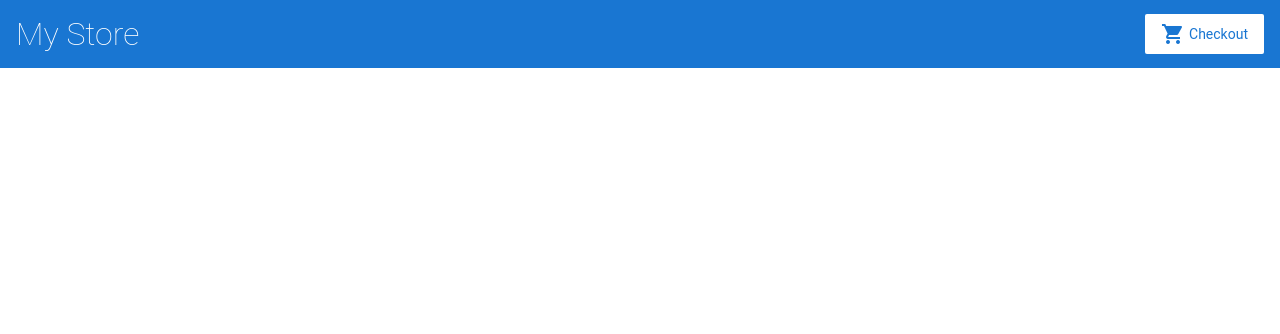
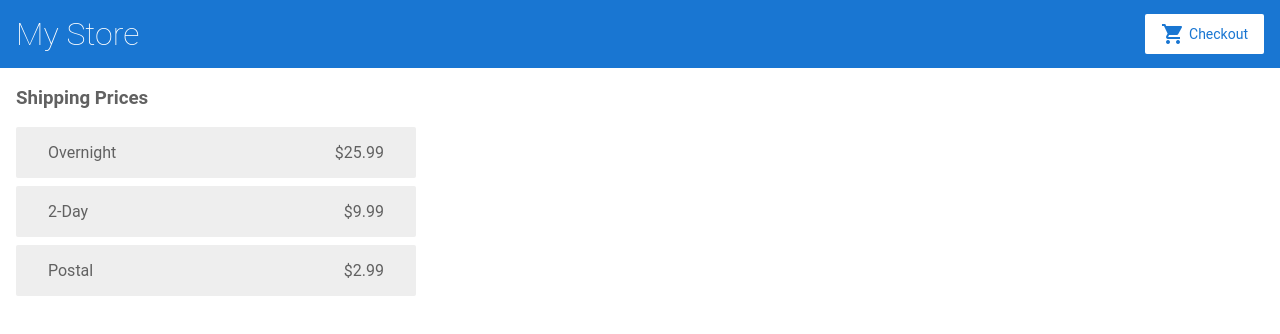
Before and after one commit to michalppp/angular-stackblitz-phones, an Angular app: page /shipping in a window 1280 px wide. Before the commit this address led to /. Shown: the top 334 px of the page. Built offline with nearby package versions, Linux system fonts and the light colour scheme.

Commit message:
1 file modified, 4 added

```diff
--- a/src/app/app.module.ts
+++ b/src/app/app.module.ts
@@ -11,6 +11,7 @@ import { ProductAlertsComponent } from './product-alerts/product-alerts.componen
 import { ProductPaginateComponent } from './product-paginate/product-paginate.component';
 import { ProductDetailsComponent } from './product-details/product-details.component';
 import { CartComponent } from './cart/cart.component';
+import { ShippingComponent } from './shipping/shipping.component';
 
 
 @NgModule({
@@ -22,6 +23,7 @@ import { CartComponent } from './cart/cart.component';
       { path: '', component: ProductListComponent },
       { path: 'products/:productId', component: ProductDetailsComponent },
       { path: 'cart', component: CartComponent },
+      { path: 'shipping', component: ShippingComponent },
     ])
   ],
   declarations: [
@@ -31,7 +33,8 @@ import { CartComponent } from './cart/cart.component';
     ProductAlertsComponent,
     ProductPaginateComponent,
     ProductDetailsComponent,
-    CartComponent
+    CartComponent,
+    ShippingComponent
   ],
   bootstrap: [
     AppComponent
--- /dev/null
+++ b/src/app/shipping/shipping.component.html
@@ -0,0 +1,6 @@
+<h3>Shipping Prices</h3>
+
+<div class="shipping-item" *ngFor="let shipping of shippingCosts | async">
+  <span>{{ shipping.type }}</span>
+  <span>{{ shipping.price | currency }}</span>
+</div>
--- /dev/null
+++ b/src/app/shipping/shipping.component.ts
@@ -0,0 +1,19 @@
+import { Component } from '@angular/core';
+import { Observable } from 'rxjs';
+import { CartService } from '../cart.service';
+
+@Component({
+  selector: 'app-shipping',
+  templateUrl: './shipping.component.html',
+  styleUrls: ['./shipping.component.css']
+})
+export class ShippingComponent {
+
+  shippingCosts!: Observable<{ type: string, price: number }[]>;
+
+  constructor(private cartService: CartService) { }
+
+  ngOnInit(): void {
+    this.shippingCosts =  this.cartService.getShippingPrices();
+  }
+}
```
Also changed, not shown: src/app/shipping/shipping.component.css (added), 1 other file (tests, documents, lock files or other folders).
